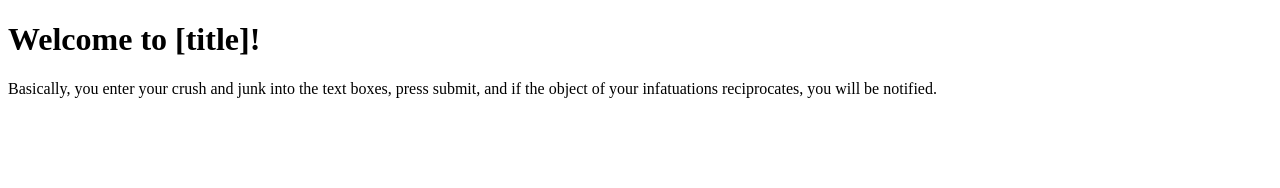
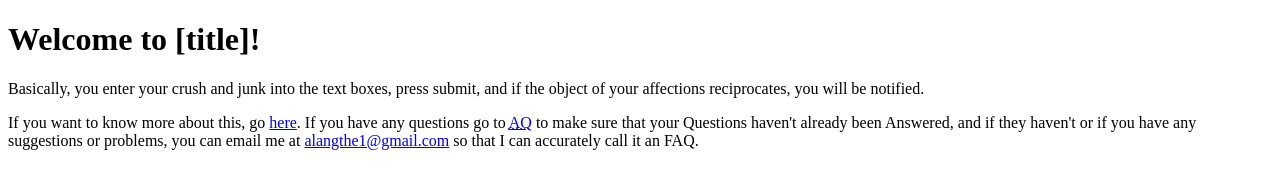
Before and after one commit to SylviaOctoCat/lol, a plain HTML site: page index.html in a window 1280 px wide. Drawn offline with Linux system fonts and the light colour scheme.

Commit message:
Update index.html

```diff
--- a/index.html
+++ b/index.html
@@ -8,7 +8,16 @@
   </head>
   <body>
     <h1>Welcome to [title]!</h1>
-    <p>Basically, you enter your crush and junk into the text boxes, press submit,
-    and if the object of your infatuations reciprocates, you will be notified.</p>
+    <p>Basically, you enter your crush and junk into the text boxes, press
+    submit, and if the object of your affections reciprocates, you will be
+    notified.</p>
+    <p>If you want to know more about this, go <a href="about.html">here</a>.
+    If you have any questions go to <a href="faq.html"><abbr
+    title="Answered Questions">AQ</abbr></a> to make sure that your Questions
+    haven't already been Answered, and if they haven't or if you have any suggestions or problems, you can email me at
+    <a href="mailto:alangthe1@gmail.com">alangthe1@gmail.com</a> so that I can
+    accurately call it an FAQ.
+    <form action="program.php" method = "post">
+    </form>
   </body>
 </html>
```
